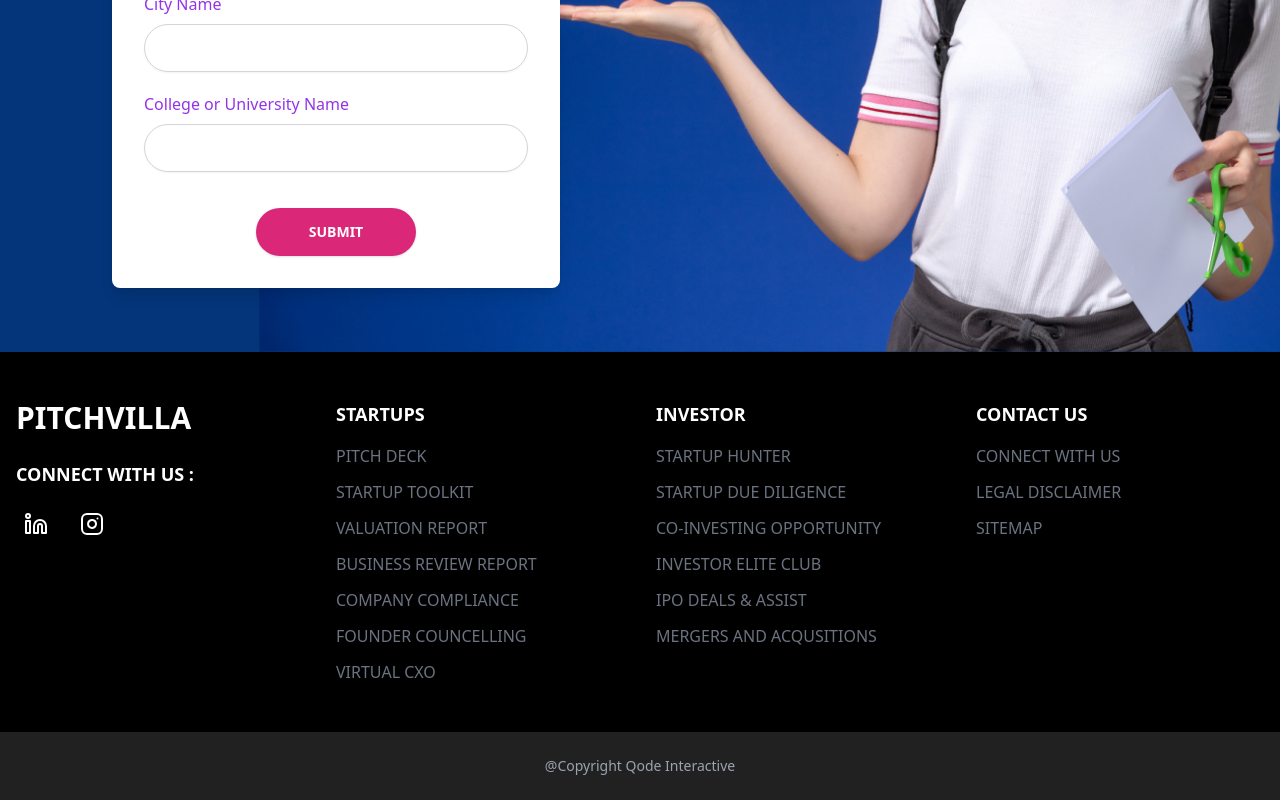
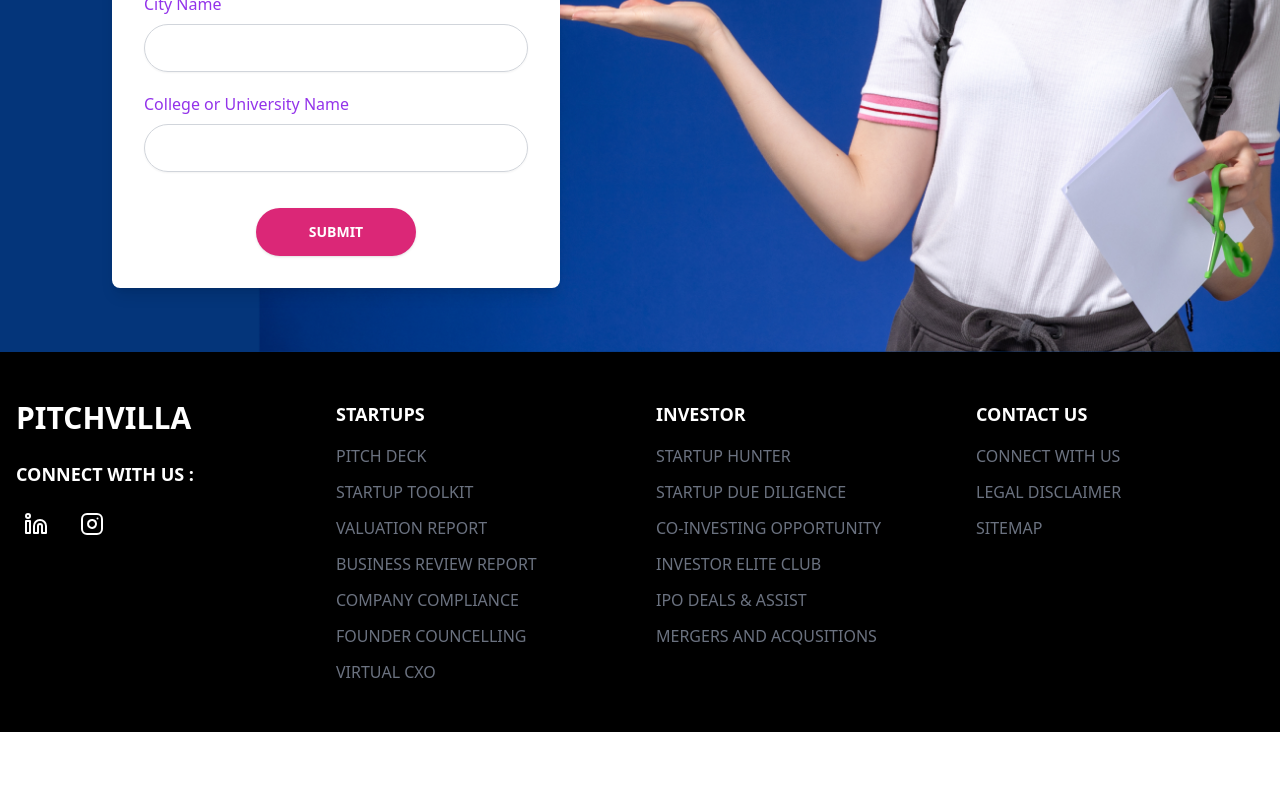
Before and after one commit to darshit890/pitchvilla-landing-page, a Next.js app: page / in a window 1280 px wide. Shown: the part 3056-3856 px from the top of the page. After the commit the page ends 3788 px from the top, so only its background shows below. Built offline with nearby package versions, Linux system fonts and the light colour scheme.

Commit message:
Update footer.tsx

```diff
--- a/src/components/footer.tsx
+++ b/src/components/footer.tsx
@@ -141,9 +141,6 @@ const Footer = () => {
           {/* Copyright */}
         </div>
       </footer>
-      <div className=" py-6 text-center bg-[#212121]">
-        <p className="text-sm text-gray-400">@Copyright Qode Interactive</p>
-      </div>
     </>
   );
 };
```
